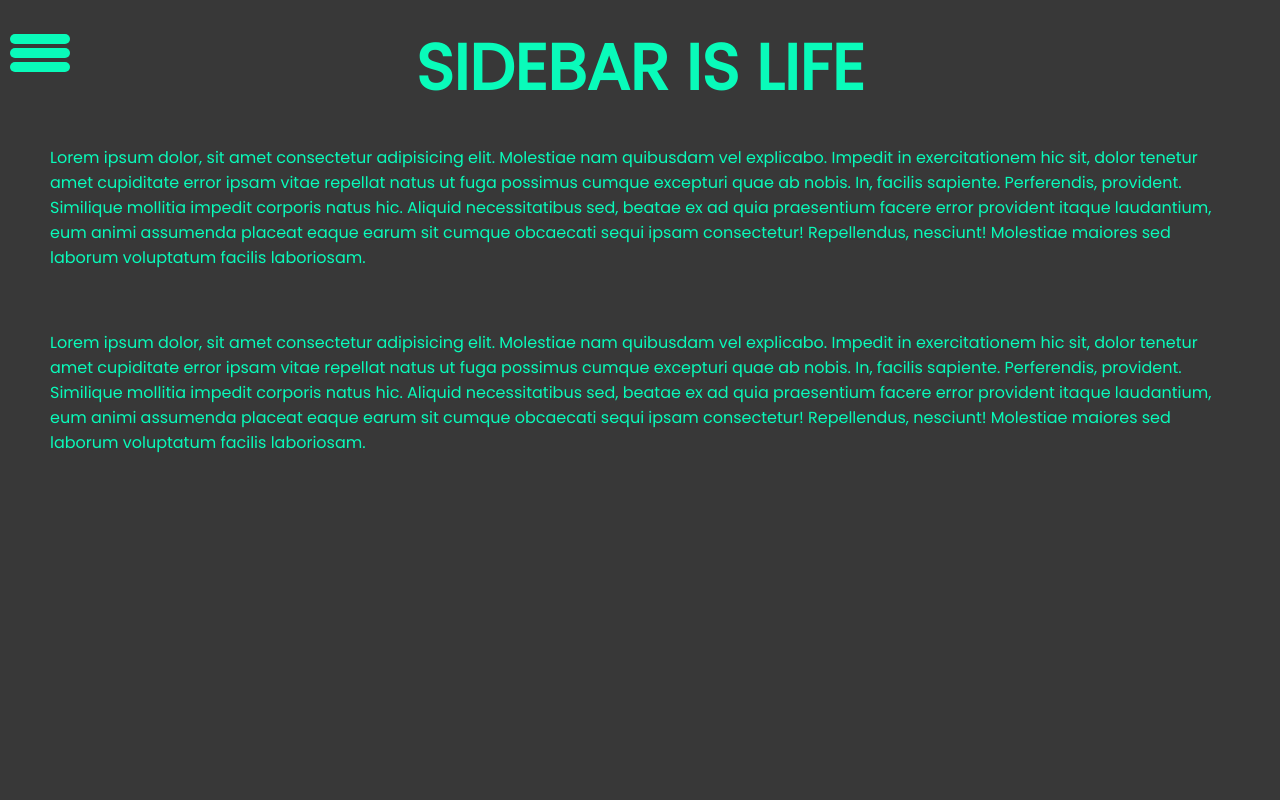
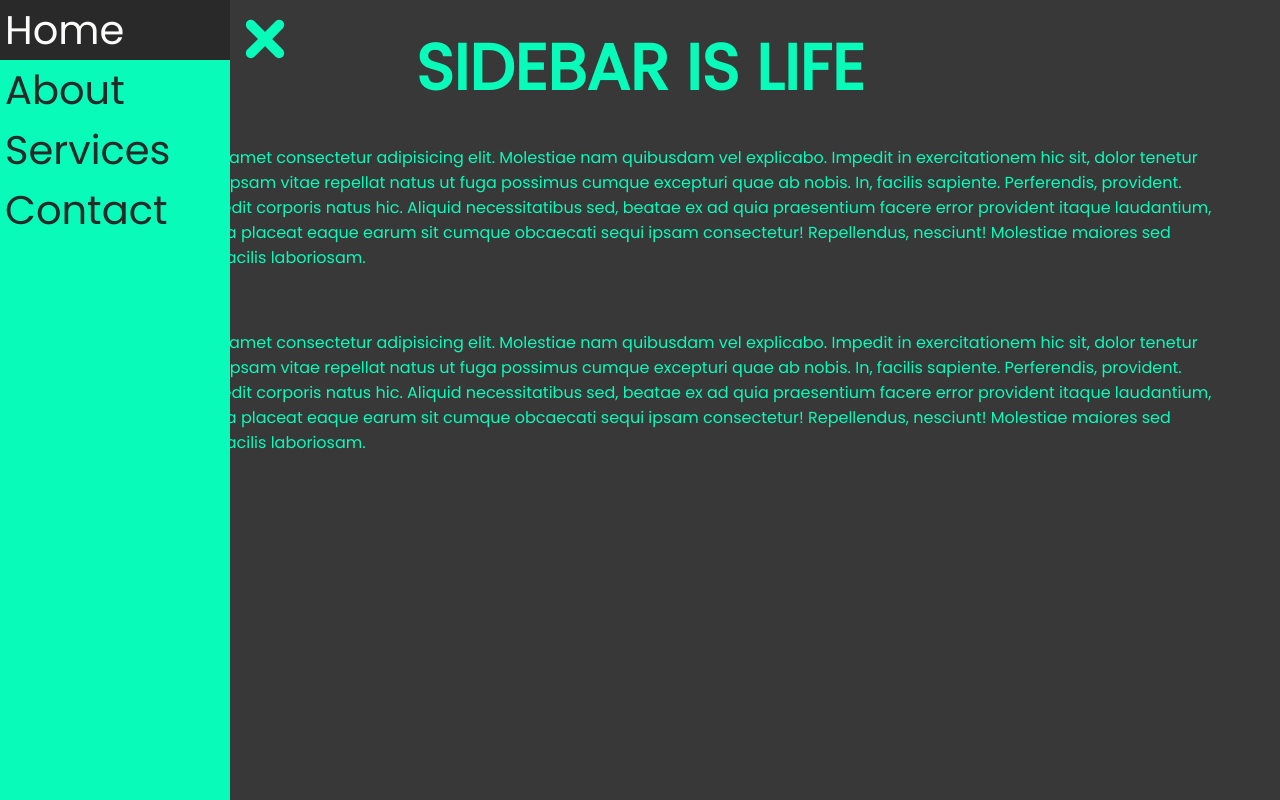
Before and after one commit to CamilleFezandelle/TP-Formation__Sidebar, a plain HTML site: page index.html in a window 1280 px wide. Both pictures are taken after a click on the element 35 px from the left and 55 px from the top of the page. Drawn offline with Linux system fonts and the light colour scheme.

Commit message:
realization and finalization of project

```diff
--- a/assets/style/style.css
+++ b/assets/style/style.css
@@ -40,7 +40,7 @@ p {
 	width: 50px;
 }
 .toggle-btn span {
-	width: 60px;
+	width: 50px;
 	height: 10px;
 	border-radius: 5px;
 	background: #09fbba;
@@ -48,6 +48,29 @@ p {
 	margin-top: 4px;
 	transition: 0.3s ease;
 }
+
+.active {
+	left: 0px !important;
+}
+
+.active span {
+	position: absolute;
+}
+
+.active span:nth-child(1) {
+	transform: rotate(45deg);
+	width: 100%;
+}
+
+.active span:nth-child(2) {
+	opacity: 0;
+}
+
+.active span:nth-child(3) {
+	transform: rotate(135deg);
+	width: 100%;
+}
+
 li {
 	color: #292929;
 	list-style: none;
--- a/index.js
+++ b/index.js
@@ -1,9 +1,11 @@
-// Créer un événement au click sur le hamburger menu pour sortir la sidebar, ranger la sidebar si on reclick dessus
+const sideBar = document.getElementById('side-bar');
+const sideBtn = document.getElementById('btn');
+const content = document.querySelector('.content');
 
-// Ranger la sidebar si on click sur le contenu principal
+sideBtn.addEventListener('click', () => {
+	sideBar.classList.toggle('active');
+});
 
-// BONUS
-// Créer en css l'hamburger menu qui se transforme en croix
-
-// Aide
-// Priorités en CSS : id > classe > baliseHtml
+content.addEventListener('click', () => {
+	sideBar.classList.remove('active');
+});
```
